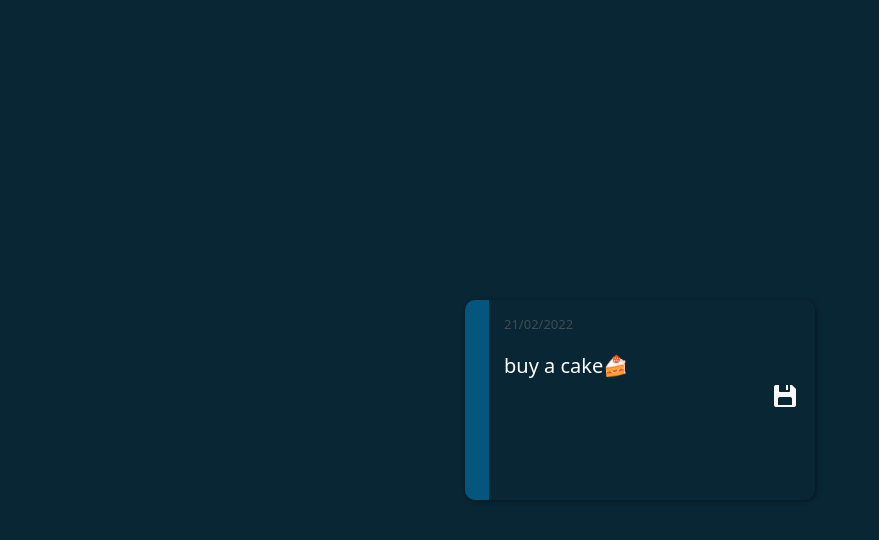
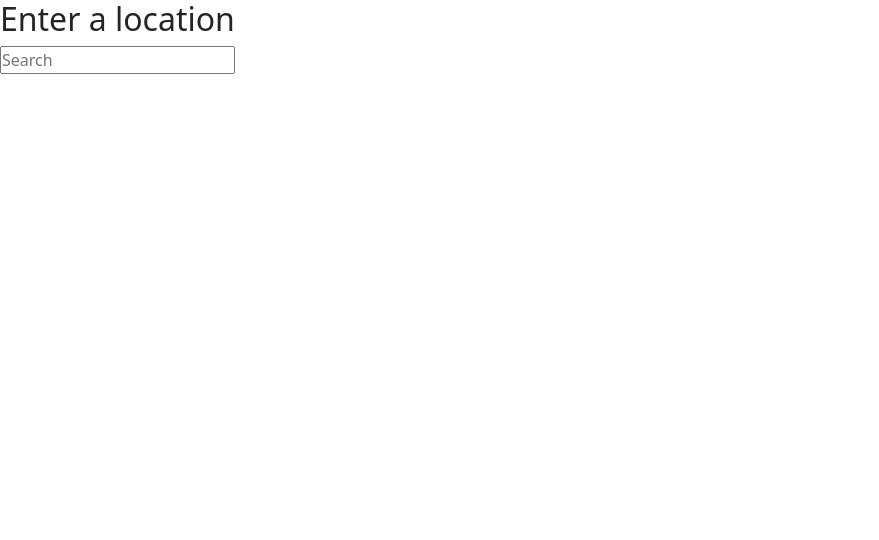
Before and after one commit to RAHEEMUDHEEN-MA/react_futura, a React (Create React App) app: page /edit/1 in a window 1280 px wide. Shown: the top 540 px of the page, without its empty margins (0-879 px from the left). Built offline with nearby package versions, Linux system fonts and the light colour scheme.

Commit message:
weather added

```diff
--- a/src/App.js
+++ b/src/App.js
@@ -25,6 +25,7 @@ import { createContext, useState } from "react";
 // import DeleteUser from "./Test_works/CRUD/DeleteUser";
 // import Adduser from "./Test_works/CRUD/Adduser";
 import RouterToDo from "./Test_works/ToDo/RouterToDo";
+import Home_weather from "./Test_works/weather app/Home_weather";
 // import EditToDo from "./Test_works/ToDo/EditToDo";
 
 
@@ -35,7 +36,8 @@ function App() {
 
   return (
     <div className="App">
-      <RouterToDo/>
+      {/* <RouterToDo/> */}
+      <Home_weather/>
     </div>
   );
 }
--- a/src/Test_works/ToDo/RouterToDo.jsx
+++ b/src/Test_works/ToDo/RouterToDo.jsx
@@ -16,7 +16,7 @@ function RouterToDo() {
       <ToDoContext.Provider value={[data,setdata]}>
         <BrowserRouter>
           <Routes>
-            <Route  path="/" element={<><HomeToDo/>  <TodoPending/></>} />
+            <Route  path="/" element={<><HomeToDo/>  </>} />
             <Route  path="/all" element={<><HomeToDo/> <ToDotiles/></>} />
             <Route  path="/pending" element={<><HomeToDo/> <TodoPending/></>} />
             <Route  path="/completed" element={<><HomeToDo/> <ToDoCompleted/></>} />
--- /dev/null
+++ b/src/Test_works/weather app/Home_weather.jsx
@@ -0,0 +1,96 @@
+import axios from 'axios';
+import React, { useState } from 'react';
+import { WiStrongWind } from 'react-icons/wi';
+import { WiHumidity } from 'react-icons/wi';
+
+function HomeWeather() {
+  const [data, setdata] = useState([]);
+  const [location, setlocation] = useState('');
+
+  const handle = (event) => {
+    setlocation(event.target.value);
+  };
+
+  const search = (event) => {
+    if (event.key === 'Enter') {
+      axios.get(`https://api.openweathermap.org/data/2.5/weather?q=${location}&appid=c0d290eeee9dd399b017a6d2ba64be7e`)
+        .then((demo) => {
+          setdata([demo.data]);
+          console.log("weather!!:", location, demo.data);
+        })
+        .catch((error) => {
+          alert('Location not found');
+          console.error('Error weather data:', error);
+        });
+    }
+  };
+
+  const getWeatherIconUrl = (iconCode) => {
+    return `http://openweathermap.org/img/w/${iconCode}.png`;
+  };
+
+  const googleMapUrl = `https://www.google.com/maps/embed/v1/place?q=${location}&key=AIzaSyAq15HbfCRMW7RqNb5LUNyOLyfzpYI0wl4`;
+
+  return (
+    <div>
+      <h2>Enter a location</h2>
+      <div>
+        <div>
+          <input
+            type="text"
+            value={location}
+            placeholder="Search"
+            onChange={handle}
+            onKeyPress={search}
+          />
+        </div>
+
+        {data.map((demo) => (
+          <div key={demo.id}>
+            <h4>{demo.name}</h4>
+            <h1>{demo.main &&Math.round(demo.main.temp - 273.15)} °C</h1>
+          </div>
+        ))}
+
+        {data.map((demo) => (
+          <div key={demo.id} className="">
+            <p>
+              Humidity<WiHumidity />:{demo.main.humidity}%
+            </p>
+            <p id='wind'>
+              Wind<WiStrongWind />:{demo.wind.speed}m/s
+            </p>
+          </div>
+        ))}
+
+        {data.map((demo) => (
+          <div key={demo.id}>
+            {demo.weather.map((weather) => (
+              <div key={weather.id}>
+                <p>{weather.description}</p>
+                <img
+                  src={getWeatherIconUrl(weather.icon)}
+                  alt={weather.description}
+                />
+              </div>
+            ))}
+          </div>
+        ))}
+
+
+        {location && (
+          <iframe
+            title="Google Map"
+            width="600"
+            height="450"
+
+            allowFullScreen
+            src={googleMapUrl}
+          />
+        )}
+      </div>
+    </div>
+  );
+}
+
+export default HomeWeather;
```
Also changed, not shown: src/Test_works/weather app/Home_weather.css (added).
